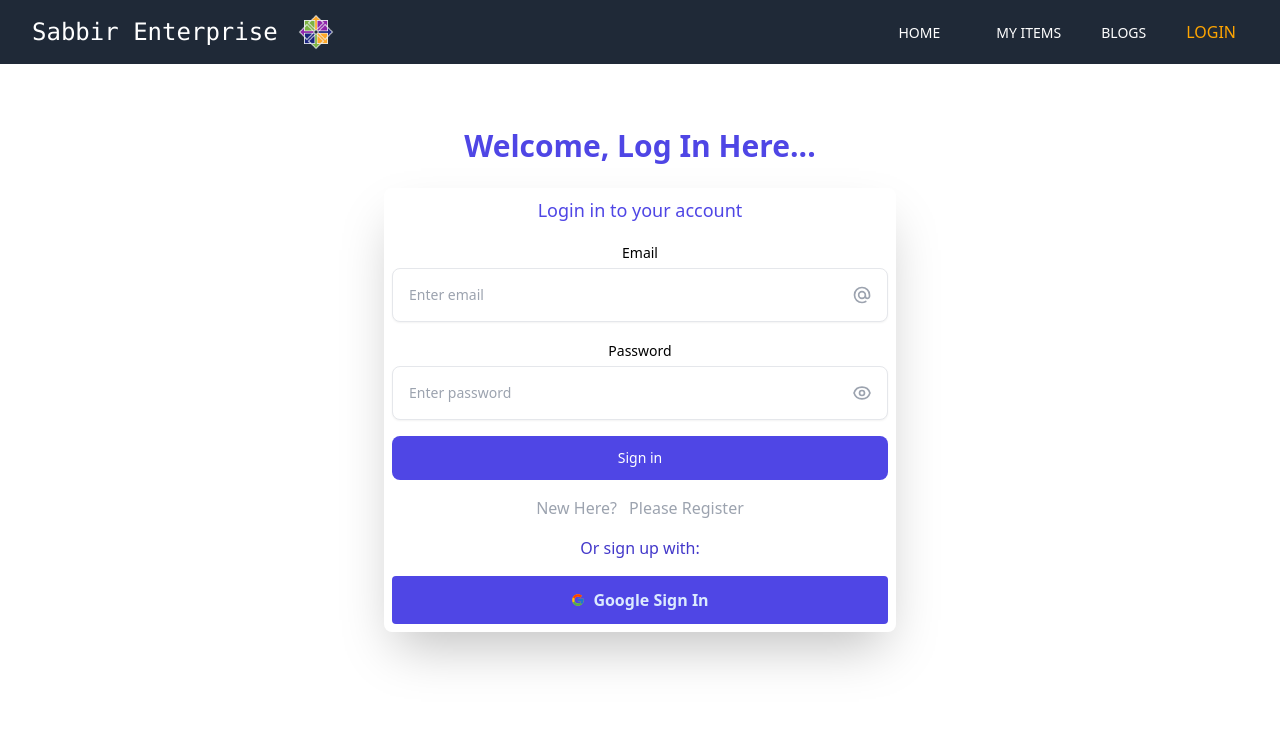
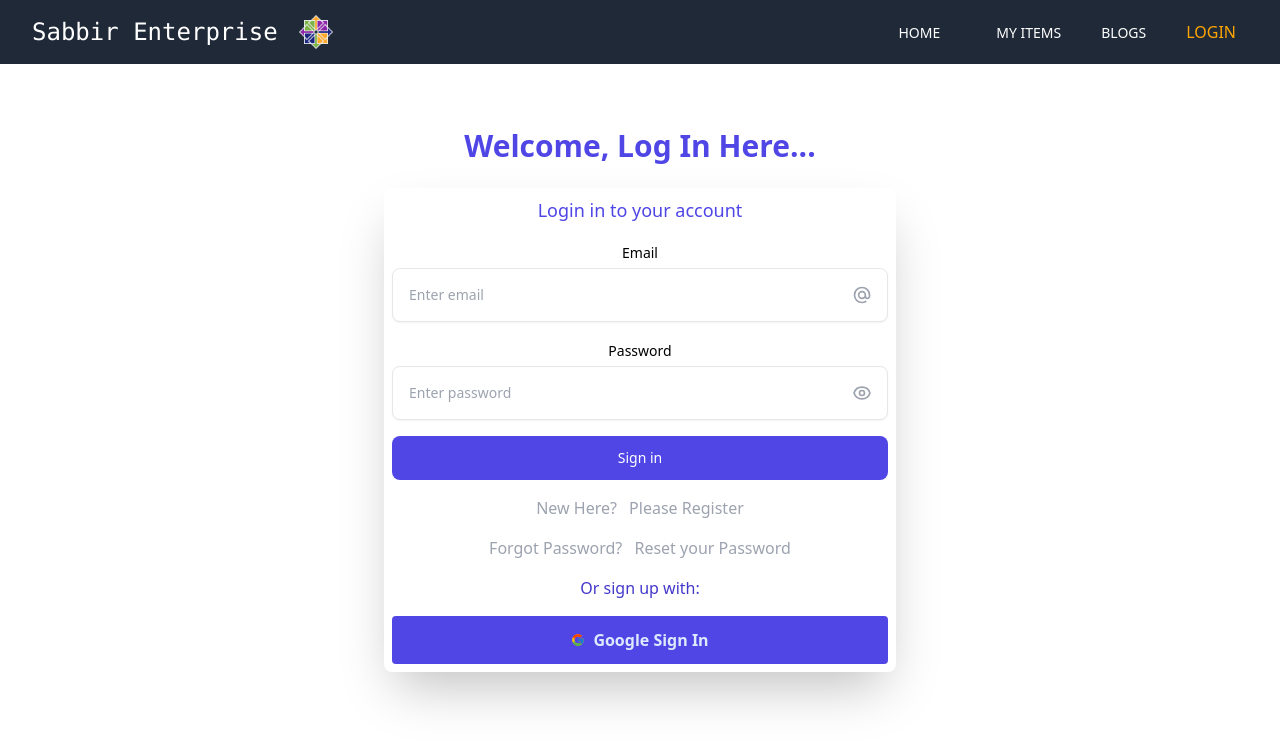
Before and after one commit to OmarFaruqueSabbir/warehouse_management_client, a React (Create React App) app: page /login in a window 1280 px wide. Shown: the top 746 px of the page. Built offline with nearby package versions, Linux system fonts and the light colour scheme; no server answers.

Commit message:
resetPassword set in login page

```diff
--- a/src/LogIn/LogIn/LogIn.js
+++ b/src/LogIn/LogIn/LogIn.js
@@ -1,11 +1,16 @@
 import axios from 'axios';
-import React, { useEffect } from 'react';
-import { useSignInWithEmailAndPassword } from 'react-firebase-hooks/auth';
+import { sendPasswordResetEmail } from 'firebase/auth';
+import React, { useEffect, useRef } from 'react';
+import { useSendPasswordResetEmail, useSignInWithEmailAndPassword } from 'react-firebase-hooks/auth';
 import { useLocation, useNavigate } from 'react-router-dom';
+import { toast, ToastContainer } from 'react-toastify';
+import 'react-toastify/dist/ReactToastify.css';
 import auth from '../../firebase.init';
 import SocialLogin from '../SocialLogin/SocialLogin';
 
 const LogIn = () => {
+    const emailRef = useRef("");
+    const passRef = useRef("");
 
     const [
         signInWithEmailAndPassword,
@@ -13,6 +18,8 @@ const LogIn = () => {
         loading,
         error,
     ] = useSignInWithEmailAndPassword(auth);
+    const [sendPasswordResetEmail, sending, error1] = useSendPasswordResetEmail(
+        auth);
 
     const navigate = useNavigate();
     const location = useLocation();
@@ -20,10 +27,6 @@ const LogIn = () => {
     const gotoRegister = () => {
         navigate('/register');
     }
-
-
-
-
 
     let errorMessage;
 
@@ -35,8 +38,8 @@ const LogIn = () => {
 
     const handleLogIn = async event => {
         event.preventDefault();
-        const email = event.target.email.value;
-        const password = event.target.password.value;
+        const email = emailRef.current.value;
+        const password = passRef.current.value;
 
        await signInWithEmailAndPassword(email, password);
 
@@ -47,8 +50,19 @@ const LogIn = () => {
 
     }
 
+    const resetPassword = async () => {
+        const email = emailRef.current.value;
+        console.log(email)
+        if (email) {
+            await sendPasswordResetEmail(email);
+            toast('Email sent for reset');
+        } else {
+            toast('please enter your mail');
+        }
+    }
+
     return (
-        <div>
+
             <div className="max-w-screen-xl px-4 py-16 mx-auto sm:px-6 lg:px-8">
                 <div className="max-w-lg mx-auto">
                     <h1 className="text-2xl font-bold text-center text-indigo-600 sm:text-3xl">Welcome, Log In Here...   </h1>
@@ -60,9 +74,10 @@ const LogIn = () => {
                             <label for="email" className="text-sm text-left font-medium">Email</label>
 
                             <div className="relative mt-1">
-                                <input
+                                <input ref={emailRef}
                                     type="email"
                                     id="email"
+                                    name='email'
                                     className="w-full p-4 pr-12 text-sm border-gray-200 rounded-lg shadow-sm"
                                     placeholder="Enter email"
                                 />
@@ -90,9 +105,10 @@ const LogIn = () => {
                             <label for="password" className="text-sm font-medium">Password</label>
 
                             <div className="relative mt-1">
-                                <input
+                                <input ref={passRef}
                                     type="password"
                                     id="password"
+                                    name='password'
                                     className="w-full p-4 pr-12 text-sm border-gray-200 rounded-lg shadow-sm"
                                     placeholder="Enter password"
                                 />
@@ -132,6 +148,9 @@ const LogIn = () => {
                         {
                             errorMessage
                         }
+                        <p className="text-gray-400 hover:text-blue-500" >Forgot Password? <span onClick={resetPassword} className='text-primary pl-2'>
+                            Reset your Password</span>  </p>
+                            <ToastContainer />
                         <SocialLogin />
                     </form>
 
@@ -139,9 +158,6 @@ const LogIn = () => {
 
 
             </div>
-
-
-        </div>
     );
 };
 
```
